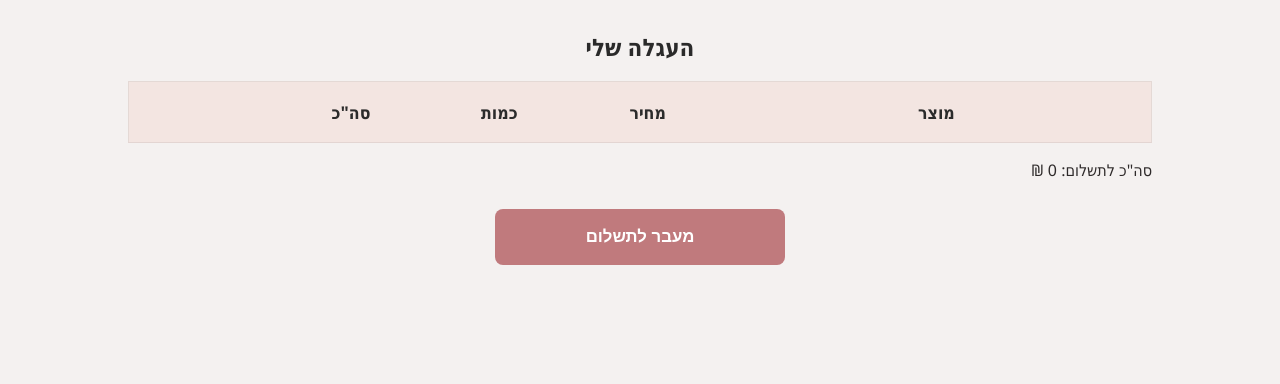
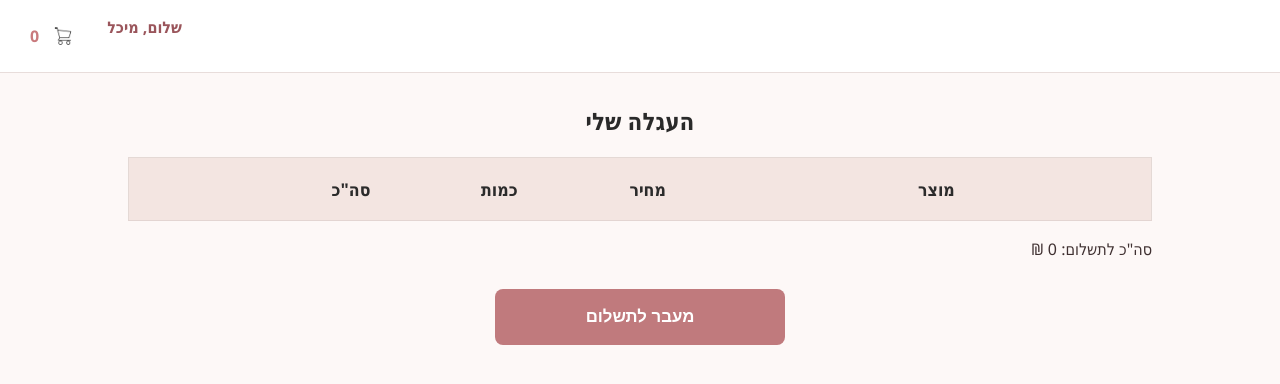
Before and after one commit to tg14102005-a11y/web-store-project, a plain HTML site: page cart.html in a window 1280 px wide. Drawn offline with Linux system fonts and the light colour scheme.

Commit message:
last changes

```diff
--- a/cart.html
+++ b/cart.html
@@ -2,11 +2,23 @@
 <html lang="he" dir="rtl">
   <head>
     <link rel="stylesheet" href="cart.css" />
+    <link rel="stylesheet" href="homePage.css">
     <meta charset="UTF-8" />
     <meta name="viewport" content="width=device-width, initial-scale=1.0" />
     <title>העגלה שלי</title>
   </head>
   <body>
+
+    <header class="top-header">
+    <div class="header-actions">
+      <h2 id="username">שלום, מיכל</h2>
+      <a href="cart.html" class="cart-link">
+        <img src="cart-icon.png.JPG" alt="cart" class="cart-icon">
+        <span id="cart-count">0</span>
+      </a>
+    </div>
+  </header>
+
     <div class="page-shell">
       <h2>העגלה שלי</h2>
 
@@ -33,6 +45,8 @@
     </div>
 
     <script src="data.js"></script>
+    <script src="cartBadge.js"></script>
     <script src="cart.js"></script>
+
   </body>
 </html>
--- a/cart.js
+++ b/cart.js
@@ -107,6 +107,8 @@ const renderCart = () => {
   if (totalPriceEl) {
     totalPriceEl.textContent = calculateTotalPrice() + " ₪";
   }
+
+  updateCartBadge();
 };
 
 const goToCheckout = () => {
--- /dev/null
+++ b/cartBadge.js
@@ -0,0 +1,16 @@
+function updateCartBadge() {
+  const cart = JSON.parse(localStorage.getItem("cart")) || [];
+
+  const totalCount = cart.reduce(
+    (sum, item) => sum + (Number(item.quantity) || 0),
+    0
+  );
+
+  const cartCount = document.getElementById("cart-count");
+
+  if (cartCount) {
+    cartCount.textContent = totalCount;
+  }
+}
+
+updateCartBadge();
```
Also changed, not shown: catalog.js (+0 -11 lines), homePage.html (+1 -0 lines).
